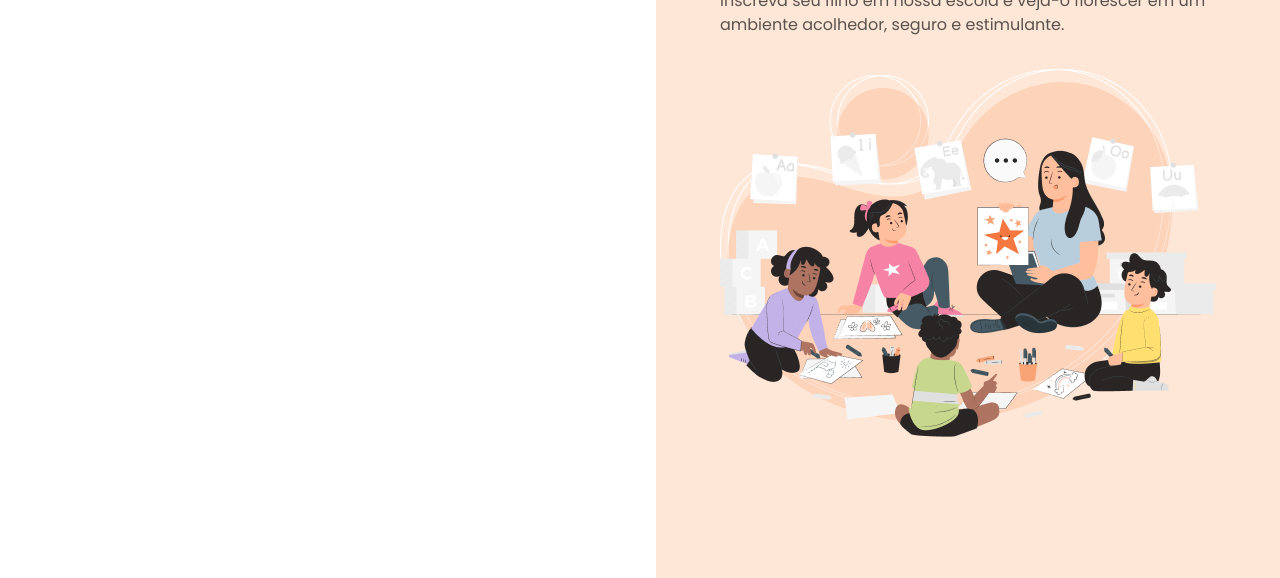
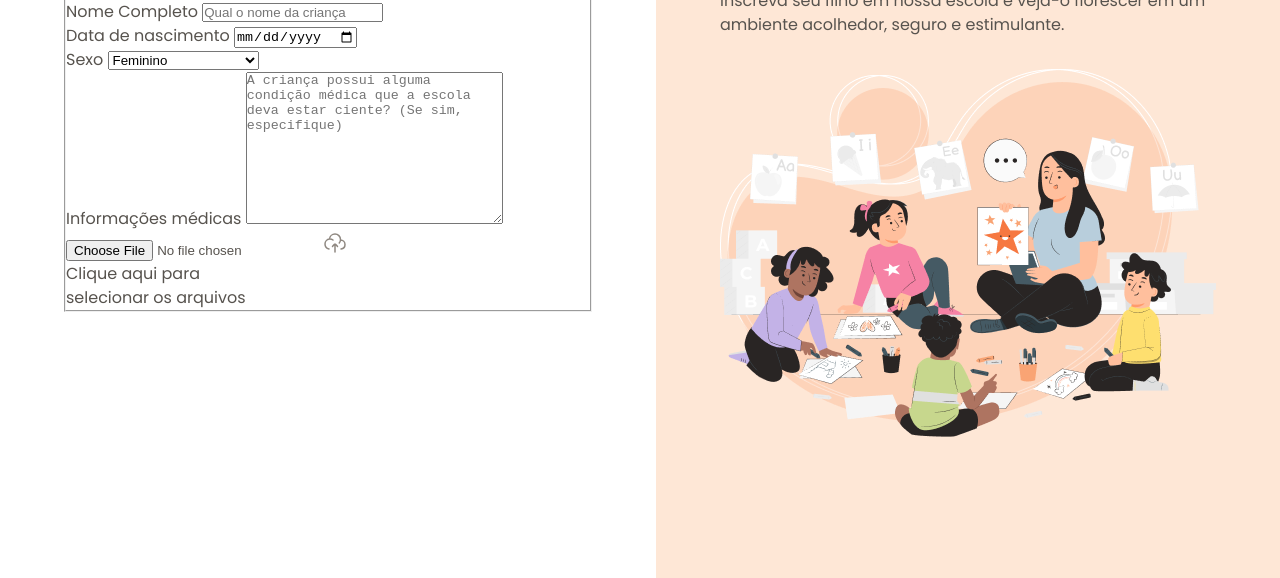
Before and after one commit to valmirvirtuoso/formulario-matricula, a plain HTML site: page index.html in a window 1280 px wide. Shown: the part 222-800 px from the top of the page. Drawn offline with Linux system fonts and the light colour scheme.

Commit message:
adiciona formulário com os dados da criança

```diff
--- a/index.html
+++ b/index.html
@@ -1,5 +1,5 @@
 <!DOCTYPE html>
-<html lang="pt-br">
+<html lang="pt-BR">
   <head>
     <link rel="preconnect" href="https://fonts.googleapis.com" />
     <link rel="preconnect" href="https://fonts.gstatic.com" crossorigin />
@@ -26,6 +26,59 @@
             Preencha os dados abaixo para matricular seu filho na escola de
             educação infantil Estrelas do Amanhã.
           </p>
+
+          <form method="post" enctype="multipart/form-data">
+            <fieldset class="child-info">
+              <legend>Informações da criança</legend>
+
+              <div class="input-wrapper">
+                <label for="fullname">Nome Completo</label>
+                <input
+                  id="fullname"
+                  type="text"
+                  name="fullname"
+                  placeholder="Qual o nome da criança"
+                />
+              </div>
+
+              <div class="input-wrapper">
+                <label for="birth">Data de nascimento</label>
+                <input id="birth" type="date" name="birth" lang="pt-BR" />
+              </div>
+
+              <div class="select-wrapper">
+                <label for="gender">Sexo</label>
+                <select name="gender" id="gender">
+                  <option value="female">Feminino</option>
+                  <option value="male">Masculino</option>
+                  <option value="na">Prefiro não responser</option>
+                </select>
+              </div>
+
+              <div class="textarea-wrapper">
+                <label for="medical-info">Informações médicas</label>
+                <textarea
+                  name="medical-info"
+                  id="medical-info"
+                  cols="30"
+                  rows="10"
+                  placeholder="A criança possui alguma condição médica que a escola deva estar ciente? (Se sim, especifique)"
+                ></textarea>
+              </div>
+
+              <div class="droparea-wrapper">
+                <input type="file" name="birth-file" id="birth-file" />
+                <img
+                  src="assets/icons/cloud-upload.svg"
+                  alt="Nuvem de upload"
+                />
+                <p>
+                  Clique aqui para <br />
+                  selecionar os arquivos
+                </p>
+              </div>
+            </fieldset>
+          </form>
         </div>
       </main>
 
```
